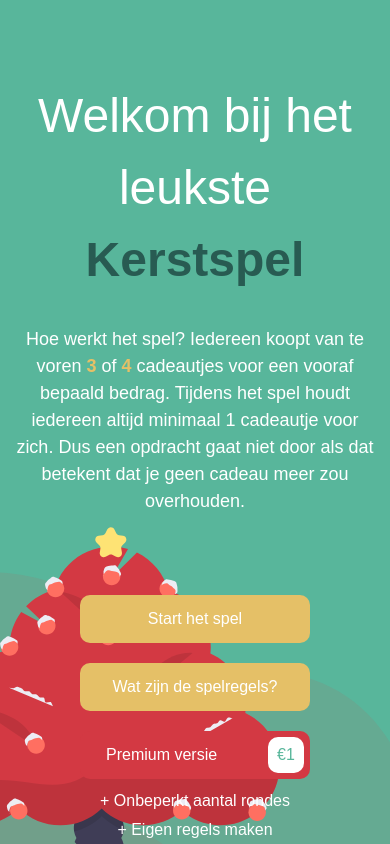
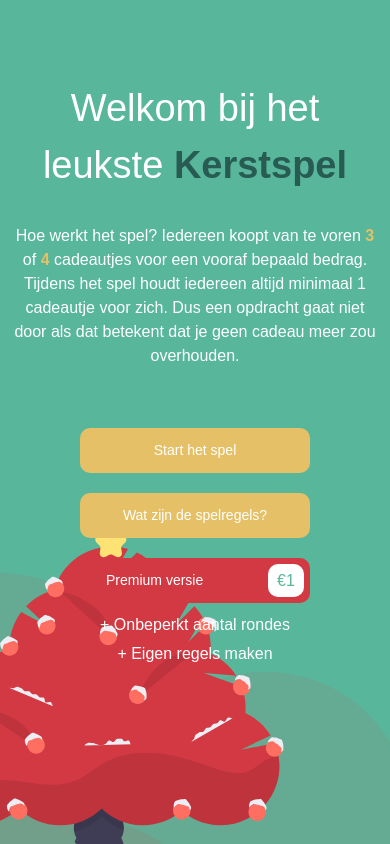
Before and after one commit to daryvsleeuwen/christmas-game-website, a SvelteKit app in the folder client/: page / in a window 390 px wide. Built offline with nearby package versions, Linux system fonts and the light colour scheme; a web font is replaced by a local one.

Commit message:
Enhance responsiveness

```diff
--- a/client/src/components/button.svelte
+++ b/client/src/components/button.svelte
@@ -25,7 +25,7 @@
         p{
             color: white;
             font-weight: 500;
-            font-size: 16px;
+            font-size: 14px;
             padding: 6px 20px;
             margin: 0 auto;
             user-select: none;
--- a/client/src/components/popup.svelte
+++ b/client/src/components/popup.svelte
@@ -99,17 +99,17 @@
 
         &__content{
             position: relative;
-            padding: 50px;
+            padding: 35px;
             background-color: white;
             border-radius: $border-radius-lg;
         }
 
         &__decoration{
             position: absolute;
-            right: -100px;
-            top: -20px;
+            right: -80px;
+            top: 0;
             transform: translate(-50%, -50%);
-            width: 125px;
+            width: 100px;
             height: auto;
         }
     }
--- a/client/src/routes/+page.svelte
+++ b/client/src/routes/+page.svelte
@@ -63,7 +63,7 @@
     }
 
     .intro-title{
-        font-size: 48px;
+        font-size: 38px;
         color: white;
         font-weight: 500;
         text-align: center;
@@ -77,10 +77,10 @@
 
     .game-explanation{
         color: white;
-        font-size: 18px;
+        font-size: 16px;
         font-weight: 200;
         text-align: center;
-        margin: 0 auto 80px auto;
+        margin: 0 auto 60px auto;
         max-width: 700px;
 
         b{
@@ -134,21 +134,20 @@
         }
 
         &__row{
-            margin-bottom: 30px;
+            margin-bottom: 20px;
 
             &--5{
-                margin-bottom: 60px;
+                margin-bottom: 40px;
             }
 
             img{
-                width: 40px;
-                height: 40px;
+                width: 35px;
+                height: 35px;
                 margin-right: 20px;
             }
 
             p{
-                font-size: 18px;
-                font-size: 400;
+                font-size: 16px;
                 flex: 1;
                 margin: 0;
             }
```
